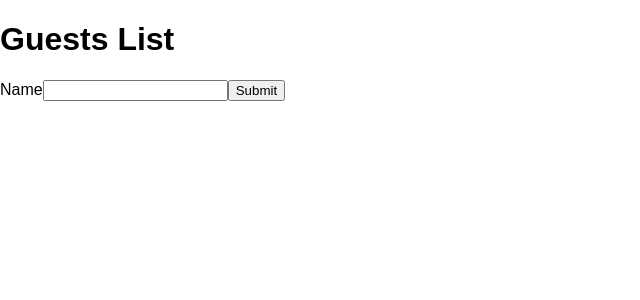
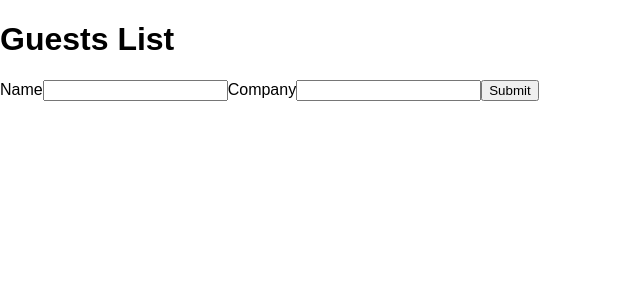
Before and after one commit to BibianaBalBar/React-Guest-List, a React app: page / in a window 1280 px wide. Shown: the top 300 px of the page, without its empty margins (0-640 px from the left). Built offline with nearby package versions, Linux system fonts and the light colour scheme.

Commit message:
add company input

```diff
--- a/src/components/Form/Form.js
+++ b/src/components/Form/Form.js
@@ -1,15 +1,19 @@
 import React from 'react';
 import { v4 as uuidv4 } from 'uuid';
 
-const Form = ({ persons, setPersons, nameInput, setNameInput}) => {
+const Form = ({ persons, setPersons, nameInput, setNameInput, companyInput, setCompanyInput }) => {
   const guestInputHandler = (e) => {
     setNameInput(e.target.value);
   }
+  const guestCompanyInputHandler = (e) => {
+    setCompanyInput(e.target.value);
+  }
   const submitHandler = (e) => {
     e.preventDefault();
-    setPersons([...persons, { name: nameInput, id: uuidv4() }]);
+    setPersons([...persons, { name: nameInput, company: companyInput, id: uuidv4() }]);
     setNameInput('');
-  }
+    setCompanyInput('');
+  };
 
   return (
       <form onSubmit={submitHandler}>
@@ -20,14 +24,14 @@ const Form = ({ persons, setPersons, nameInput, setNameInput}) => {
           id="name"
           value={nameInput}
           onChange={guestInputHandler} />
-        {/* <label htmlFor="company">Company</label>
+        <label htmlFor="company">Company</label>
         <input
           type="text"
           name="company"
           id="company"
-          value={company}
-          onChange={this.handleChange} />
-          <input type="button" value="Submit" onClick={this.submitForm} /> */}
+          value={companyInput}
+          onChange={guestCompanyInputHandler} />
+
         <button>Submit</button>
       </form>
     );
--- a/src/components/Persons/Person/Person.js
+++ b/src/components/Persons/Person/Person.js
@@ -1,7 +1,7 @@
 import React from "react";
 import classes from "./Person.css";
 
-const Person = ( {nameInput, person, persons, setPersons} ) => {
+const Person = ( {person, persons, setPersons} ) => {
   const deletePerson = () => {
     setPersons(persons.filter((state) => state.id !== person.id));
   };
@@ -9,7 +9,7 @@ const Person = ( {nameInput, person, persons, setPersons} ) => {
   return (
     <div className={classes.Person}>
       <h3>{person.name}</h3>
-      {/* <h4>{company}</h4> */}
+      <h4>{person.company}</h4>
       <button onClick={deletePerson}>Check</button>
     </div>
   );
--- a/src/components/Persons/Persons.js
+++ b/src/components/Persons/Persons.js
@@ -1,7 +1,7 @@
 import React from 'react';
 import Person from './Person/Person';
 
-const Persons = ({ name, persons, setPersons}) => {
+const Persons = ({ name, company, persons, setPersons}) => {
 
   return (
     <div>
@@ -9,6 +9,7 @@ const Persons = ({ name, persons, setPersons}) => {
         <Person
           setPersons={setPersons}
           name={name}
+          company={company}
           person={person}
           persons={persons}
           key={person.id}
--- a/src/containers/App.js
+++ b/src/containers/App.js
@@ -6,13 +6,14 @@ import Form from "../components/Form/Form";
 function App() {
   //State
   const [nameInput, setNameInput] = useState('');
+  const [companyInput, setCompanyInput] = useState('');
   const [persons, setPersons] = useState([]);
 
   return (
     <div>
       <h1>Guests List</h1>
-      <Form nameInput={nameInput} setNameInput={setNameInput} persons={persons} setPersons={setPersons} />
       <Persons persons={persons} setPersons={setPersons} />
+      <Form nameInput={nameInput} setNameInput={setNameInput} companyInput={companyInput} setCompanyInput={setCompanyInput} persons={persons} setPersons={setPersons} />
     </div>
   );
 
```
